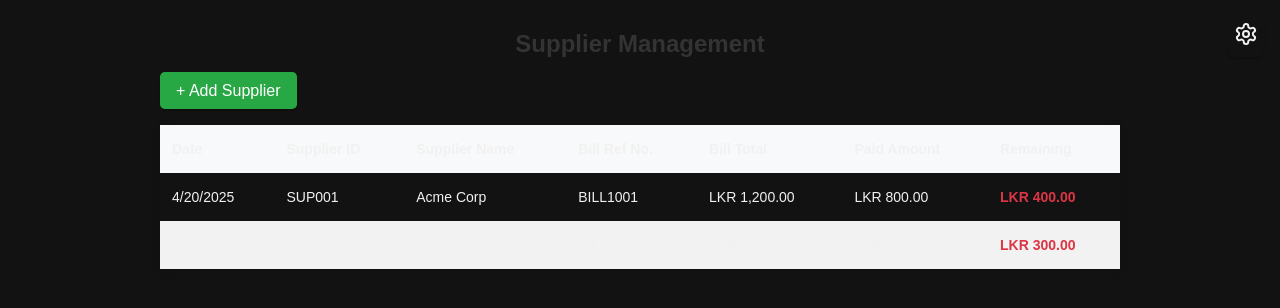
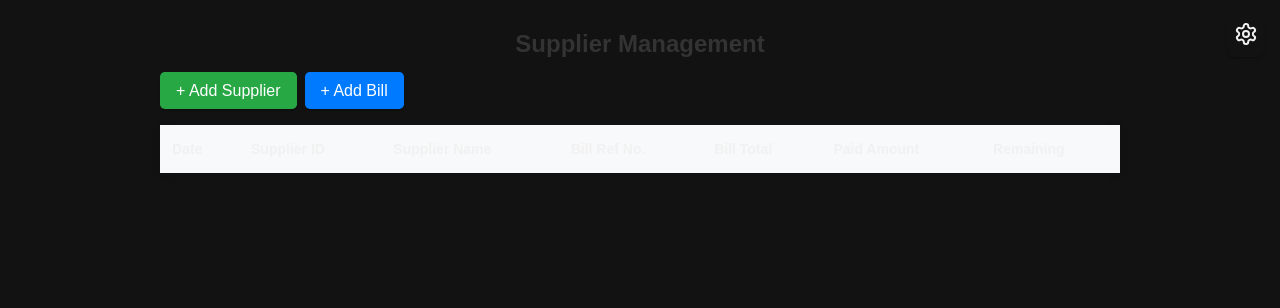
Before and after one commit to Tharindusb/simple-billing-app, a React (Vite) app: page / in a window 1280 px wide. Shown: the top 308 px of the page. Built offline with nearby package versions, Linux system fonts and the light colour scheme.

Commit message:
Add Bill Button

```diff
--- /dev/null
+++ b/src/components/AddBillButton.jsx
@@ -0,0 +1,10 @@
+import React from "react";
+import "../styles/AddBillButton.css";
+
+export default function AddBillButton({ onClick }) {
+  return (
+    <button className="add-bill-btn" onClick={onClick}>
+      + Add Bill
+    </button>
+  );
+}
--- /dev/null
+++ b/src/components/AddBillModal.jsx
@@ -0,0 +1,89 @@
+import React, { useState } from "react";
+import "../styles/AddBillModal.css";
+
+export default function AddBillModal({ onClose, onAdd, suppliers }) {
+  const [form, setForm] = useState({
+    supplierId: suppliers.length > 0 ? suppliers[0].id : "",
+    date: "",
+    billRef: "",
+    total: "",
+  });
+
+  function handleChange(e) {
+    const { name, value } = e.target;
+    setForm((f) => ({ ...f, [name]: value }));
+  }
+
+  function handleSubmit(e) {
+    e.preventDefault();
+    onAdd({
+      supplierId: form.supplierId,
+      date: form.date,
+      billRef: form.billRef,
+      total: parseFloat(form.total),
+    });
+  }
+
+  return (
+    <div className="modal-overlay">
+      <div className="modal-content">
+        <h3>Add New Bill</h3>
+        <form onSubmit={handleSubmit} className="bill-form">
+          <label>
+            Supplier
+            <select
+              name="supplierId"
+              value={form.supplierId}
+              onChange={handleChange}
+              required
+            >
+              {suppliers.map((s) => (
+                <option key={s.id} value={s.id}>
+                  {s.name}
+                </option>
+              ))}
+            </select>
+          </label>
+          <label>
+            Date
+            <input
+              name="date"
+              type="date"
+              value={form.date}
+              onChange={handleChange}
+              required
+            />
+          </label>
+          <label>
+            Bill Ref #
+            <input
+              name="billRef"
+              value={form.billRef}
+              onChange={handleChange}
+              required
+            />
+          </label>
+          <label>
+            Total Amount
+            <input
+              name="total"
+              type="number"
+              step="0.01"
+              value={form.total}
+              onChange={handleChange}
+              required
+            />
+          </label>
+          <div className="form-actions">
+            <button type="button" onClick={onClose} className="btn-cancel">
+              Cancel
+            </button>
+            <button type="submit" className="btn-submit">
+              Add Bill
+            </button>
+          </div>
+        </form>
+      </div>
+    </div>
+  );
+}
--- a/src/components/SupplierManagement.jsx
+++ b/src/components/SupplierManagement.jsx
@@ -3,6 +3,8 @@ import React, { useState } from "react";
 import SupplierTable from "./SupplierTable";
 import AddSupplierButton from "./AddSupplierButton";
 import AddSupplierModal from "./AddSupplierModal";
+import AddBillButton from "./AddBillButton";
+import AddBillModal from "./AddBillModal";
 import "../styles/SupplierManagement.css";
 
 const initialSuppliers = [
@@ -25,23 +27,40 @@ const initialSuppliers = [
 ];
 
 export default function SupplierManagement() {
-  const [suppliers, setSuppliers] = useState(initialSuppliers);
-  const [isModalOpen, setModalOpen] = useState(false);
+  const [suppliers, setSuppliers] = useState([]);
+  const [bills, setBills] = useState([]); // or separate initialBills
+  const [isSupplierModalOpen, setSupplierModalOpen] = useState(false);
+  const [isBillModalOpen, setBillModalOpen] = useState(false); // (new)
 
-  function handleAdd(newSupplier) {
+  function handleAddSupplier(newSupplier) {
     setSuppliers((prev) => [...prev, newSupplier]);
-    setModalOpen(false);
+    setSupplierModalOpen(false);
+  }
+
+  function handleAddBill(newBill) {
+    setBills((prev) => [...prev, newBill]); // (new)
+    setBillModalOpen(false); // (new)
   }
 
   return (
     <div className="supplier-management">
       <h2 className="sm-heading">Supplier Management</h2>
-      <AddSupplierButton onClick={() => setModalOpen(true)} />
-      <SupplierTable suppliers={suppliers} />
-      {isModalOpen && (
+      <div className="action-buttons">
+        <AddSupplierButton onClick={() => setSupplierModalOpen(true)} />
+        <AddBillButton onClick={() => setBillModalOpen(true)} /> {/* new */}
+      </div>
+      <SupplierTable suppliers={suppliers} bills={bills} /> {/* pass bills */}
+      {isSupplierModalOpen && (
         <AddSupplierModal
-          onClose={() => setModalOpen(false)}
-          onAdd={handleAdd}
+          onClose={() => setSupplierModalOpen(false)}
+          onAdd={handleAddSupplier}
+        />
+      )}
+      {isBillModalOpen && ( // new
+        <AddBillModal
+          onClose={() => setBillModalOpen(false)}
+          onAdd={handleAddBill}
+          suppliers={suppliers}
         />
       )}
     </div>
--- a/src/components/SupplierTable.jsx
+++ b/src/components/SupplierTable.jsx
@@ -3,7 +3,7 @@ import React from "react";
 import { useSettings } from "../context/SettingsContext";
 import "../styles/SupplierTable.css";
 
-export default function SupplierTable({ suppliers }) {
+export default function SupplierTable({ suppliers, bills }) {
   const { currency, fontSize } = useSettings();
 
   const format = (value) =>
@@ -28,17 +28,17 @@ export default function SupplierTable({ suppliers }) {
         </tr>
       </thead>
       <tbody>
-        {suppliers.map((s) => {
-          const remaining = s.total - s.paid;
-          const formattedDate = new Date(s.date).toLocaleDateString();
+        {bills.map((b) => {
+          const remaining = b.total - (b.paid ?? 0);
+          const supplier = suppliers.find((s) => s.id === b.supplierId);
           return (
-            <tr key={`${s.id}-${s.billRef}`}>
-              <td>{formattedDate}</td>
-              <td>{s.id}</td>
-              <td>{s.name}</td>
-              <td>{s.billRef}</td>
-              <td>{format(s.total)}</td>
-              <td>{format(s.paid)}</td>
+            <tr key={`${b.supplierId}-${b.billRef}`}>
+              <td>{new Date(b.date).toLocaleDateString()}</td>
+              <td>{b.supplierId}</td>
+              <td>{supplier ? supplier.name : "Unknown"}</td>
+              <td>{b.billRef}</td>
+              <td>{format(b.total)}</td>
+              <td>{format(b.paid ?? 0)}</td>
               <td
                 className={remaining > 0 ? "remaining-due" : "remaining-clear"}
               >
--- /dev/null
+++ b/src/styles/AddBillButton.css
@@ -0,0 +1,14 @@
+.add-bill-btn {
+    background-color: #007bff;
+    color: white;
+    border: none;
+    padding: 0.6rem 1rem;
+    font-size: 1rem;
+    border-radius: 0.3rem;
+    cursor: pointer;
+    transition: background-color 0.2s;
+    margin-left: 0.5rem;
+  }
+  .add-bill-btn:hover {
+    background-color: #0069d9;
+  }
--- /dev/null
+++ b/src/styles/AddBillModal.css
@@ -0,0 +1,61 @@
+.modal-overlay {
+    position: fixed;
+    top: 0;
+    left: 0;
+    width: 100%;
+    height: 100%;
+    backdrop-filter: blur(4px);
+    background-color: rgba(0,0,0,0.4);
+    display: flex;
+    align-items: center;
+    justify-content: center;
+    z-index: 1000;
+  }
+  .modal-content {
+    background: var(--bg);
+    color: var(--fg);
+    padding: 1.5rem;
+    border-radius: 0.5rem;
+    width: 400px;
+    box-shadow: 0 4px 12px rgba(0,0,0,0.15);
+  }
+  .modal-content h3 {
+    margin-top: 0;
+    margin-bottom: 1rem;
+  }
+  .bill-form label {
+    display: block;
+    margin-bottom: 0.75rem;
+    font-size: 0.9rem;
+  }
+  .bill-form select,
+  .bill-form input {
+    width: 100%;
+    padding: 0.5rem;
+    margin-top: 0.25rem;
+    border: 1px solid #ccc;
+    border-radius: 0.25rem;
+  }
+  .form-actions {
+    text-align: right;
+    margin-top: 1rem;
+  }
+  .btn-cancel {
+    background: transparent;
+    border: none;
+    color: var(--fg);
+    margin-right: 0.5rem;
+    cursor: pointer;
+  }
+  .btn-submit {
+    background-color: #28a745;
+    color: white;
+    border: none;
+    padding: 0.5rem 1rem;
+    border-radius: 0.25rem;
+    cursor: pointer;
+    transition: background-color 0.2s;
+  }
+  .btn-submit:hover {
+    background-color: #218838;
+  }
```
